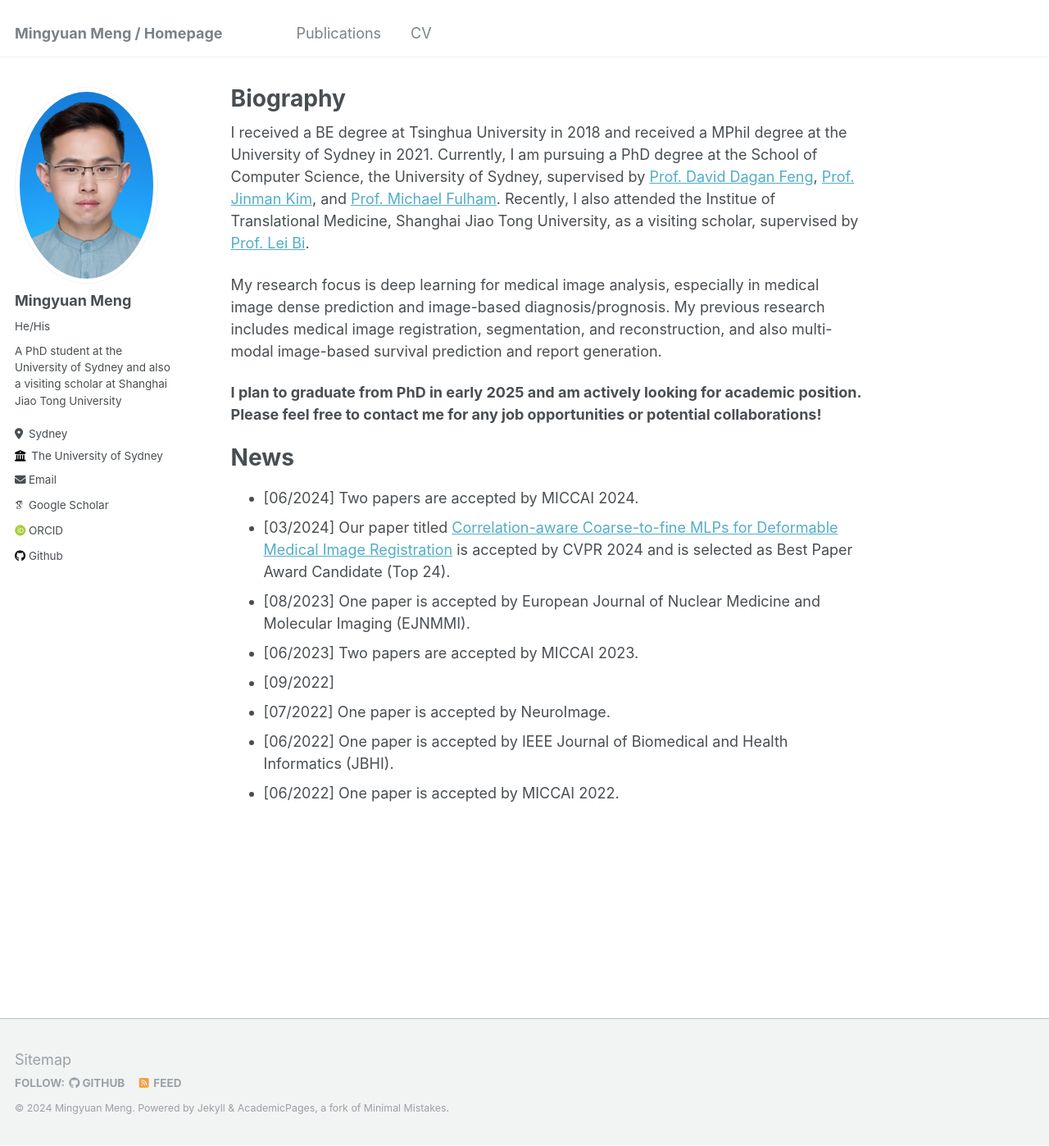
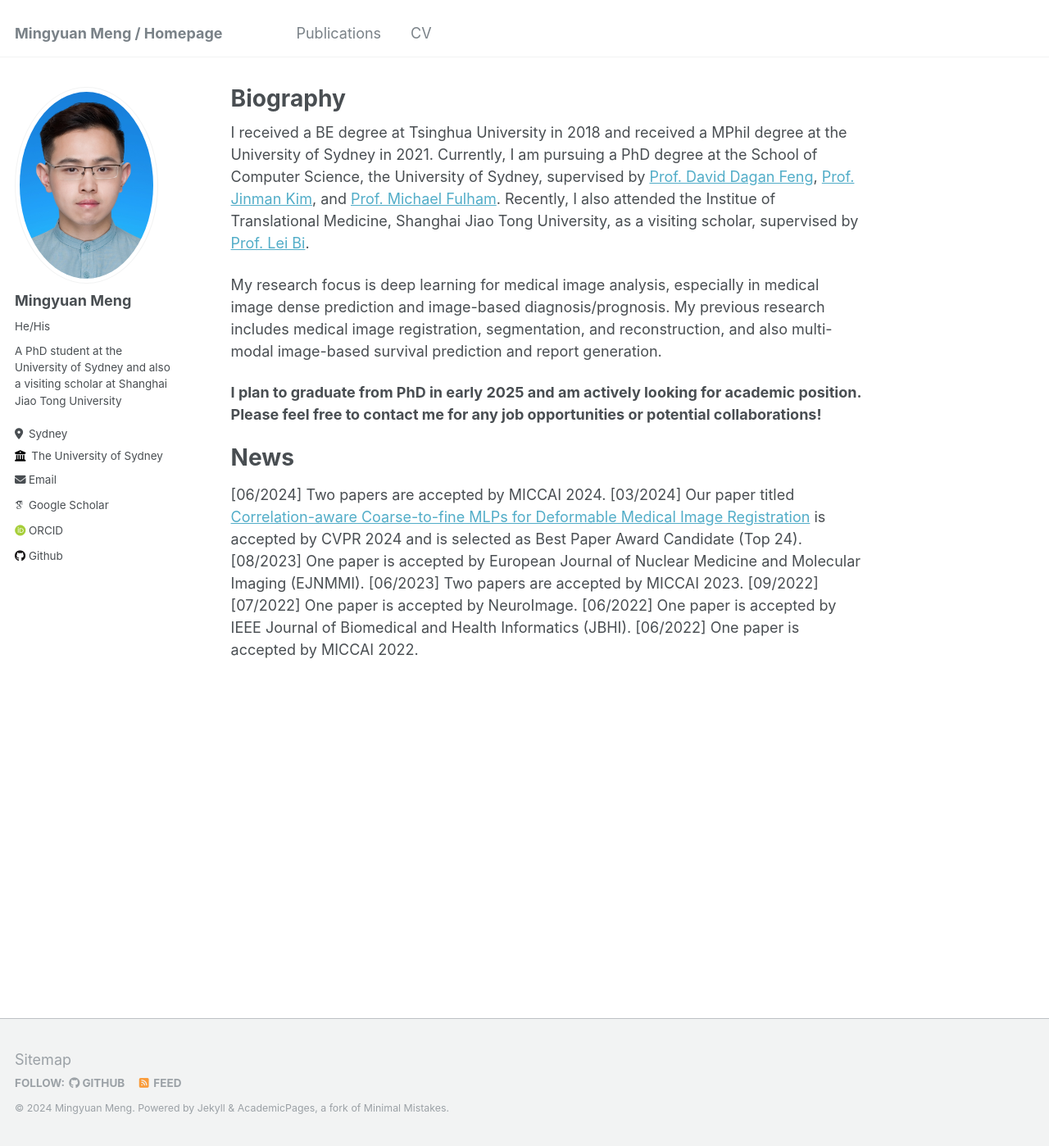
Before and after one commit to MungoMeng/mungomeng.github.io, a Jekyll site: the page built from _pages/about.md, in a window 1280 px wide and 1398 px high. Shown: the whole window at 82% size. Built offline with Jekyll 4.4.1, drawn with Linux system fonts in a browser that asks for light colours; some web fonts are replaced.

```diff
--- a/_pages/about.md
+++ b/_pages/about.md
@@ -15,11 +15,11 @@ My research focus is deep learning for medical image analysis, especially in med
 
 News
 ======
-* [06/2024] Two papers are accepted by MICCAI 2024.
-* [03/2024] Our paper titled [Correlation-aware Coarse-to-fine MLPs for Deformable Medical Image Registration](https://arxiv.org/abs/2406.00123) is accepted by CVPR 2024 and is selected as Best Paper Award Candidate (Top 24).
-* [08/2023] One paper is accepted by European Journal of Nuclear Medicine and Molecular Imaging (EJNMMI).
-* [06/2023] Two papers are accepted by MICCAI 2023.
-* [09/2022]
-* [07/2022] One paper is accepted by NeuroImage.
-* [06/2022] One paper is accepted by IEEE Journal of Biomedical and Health Informatics (JBHI).
-* [06/2022] One paper is accepted by MICCAI 2022.
+[06/2024] Two papers are accepted by MICCAI 2024.
+[03/2024] Our paper titled [Correlation-aware Coarse-to-fine MLPs for Deformable Medical Image Registration](https://arxiv.org/abs/2406.00123) is accepted by CVPR 2024 and is selected as Best Paper Award Candidate (Top 24).
+[08/2023] One paper is accepted by European Journal of Nuclear Medicine and Molecular Imaging (EJNMMI).
+[06/2023] Two papers are accepted by MICCAI 2023.
+[09/2022]
+[07/2022] One paper is accepted by NeuroImage.
+[06/2022] One paper is accepted by IEEE Journal of Biomedical and Health Informatics (JBHI).
+[06/2022] One paper is accepted by MICCAI 2022.
```
